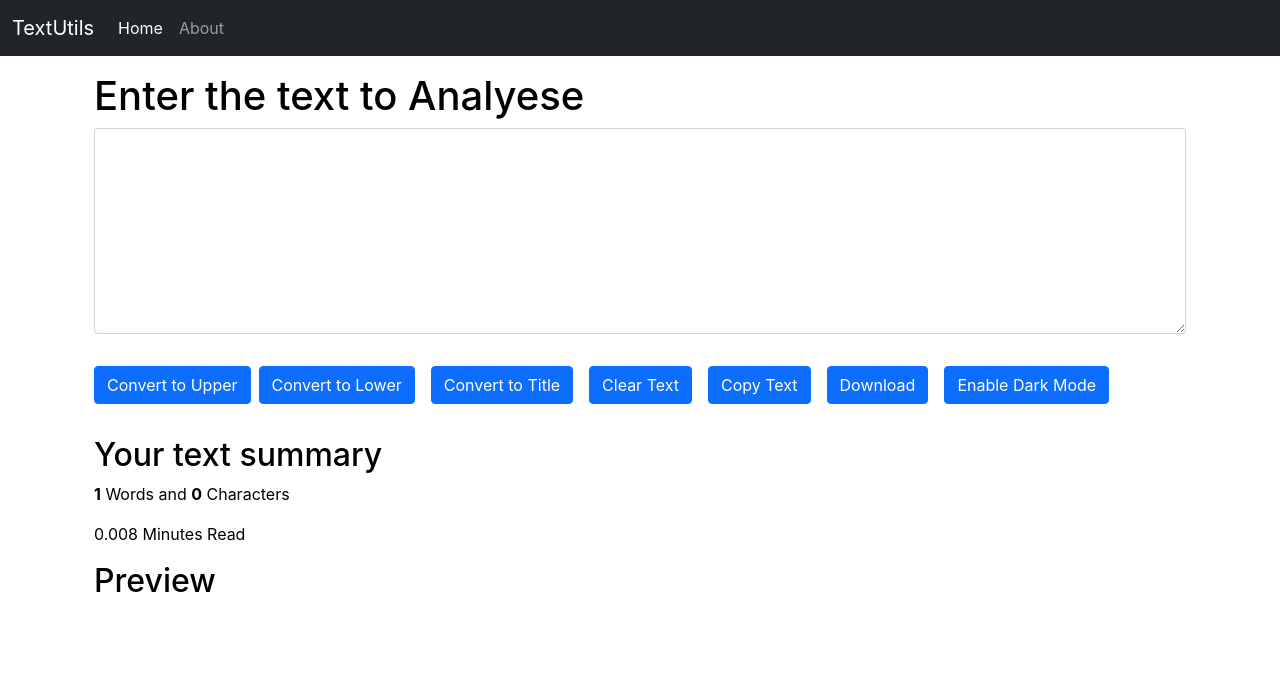
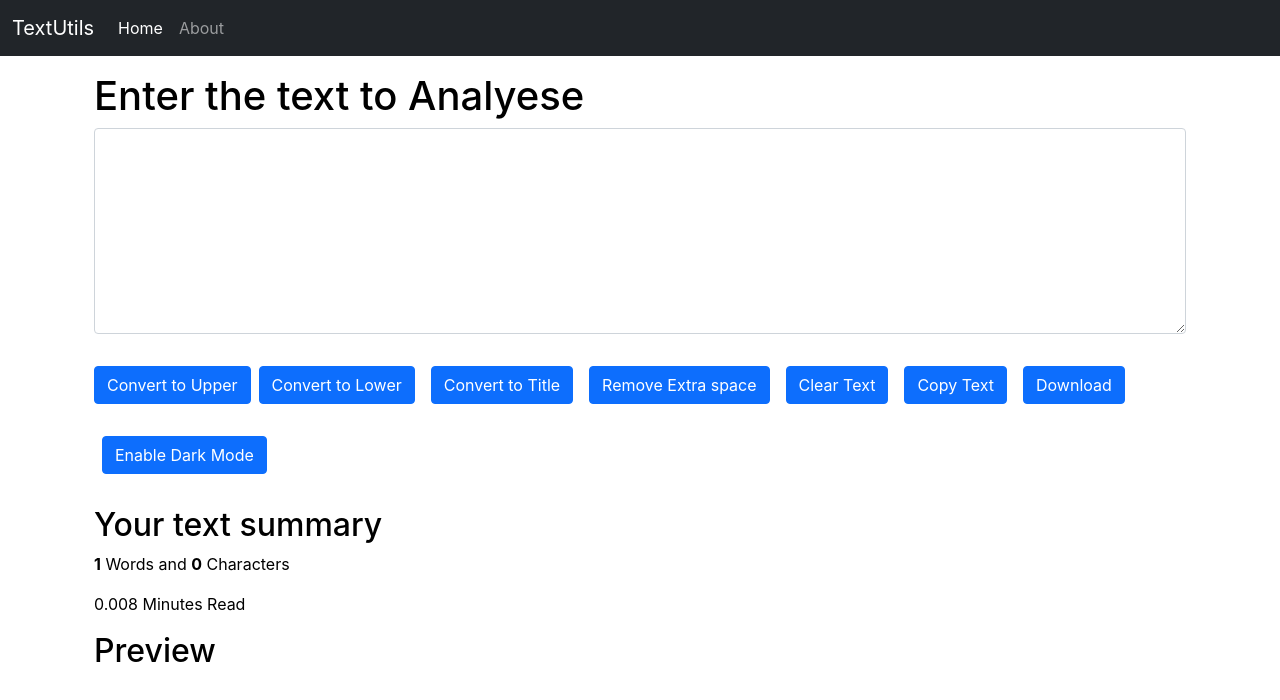
Before and after one commit to YadunandanaVR/textutils, a React (Create React App) app: page / in a window 1280 px wide. Shown: the top 700 px of the page. Built offline with nearby package versions, Linux system fonts and the light colour scheme.

Commit message:
add more functionalities like to remove extra spaces from the text

```diff
--- a/src/components/TextForm.js
+++ b/src/components/TextForm.js
@@ -37,8 +37,14 @@ export default function TextForm(props) {
 
   //Function to Copy the text to Clipboard
   const HandleOnCopyClick = () => {
-    navigator.clipboard.writeText(text);
+    navigator.clipboard.writeText(text.value);
   };
+
+  //Function to remove extra spaces
+  const handleOnSpaceClick = () => {
+    let newText = text.split(/[ ] + /);
+    setText(newText.join(" "))
+  }
 
   //Function to download the test as a text file
   const HandleOnDownloadClick = () => {
@@ -100,6 +106,7 @@ export default function TextForm(props) {
         <button className="btn btn-primary" onClick={HandleOnUpClick}>Convert to Upper</button>
         <button className="btn btn-primary mx-2 my-3" onClick={HandleOnLowClick}>Convert to Lower</button>
         <button className="btn btn-primary mx-2 my-3" onClick={HandleOnTitleClick}>Convert to Title</button>
+        <button className="btn btn-primary mx-2 my-3" onClick={handleOnSpaceClick}>Remove Extra space</button>
         <button className="btn btn-primary mx-2 my-3" onClick={HandleOnClearClick}>Clear Text</button>
         <button className="btn btn-primary mx-2 my-3" onClick={HandleOnCopyClick}>Copy Text</button>
         <button className="btn btn-primary mx-2 my-3" onClick={HandleOnDownloadClick}>Download</button>
@@ -108,7 +115,7 @@ export default function TextForm(props) {
 
       <div className="container my-3" style={myStyle}>
         <h2>Your text summary</h2>
-        <p><b>{text.split(" ").length}</b> Words and <b>{text.length}</b>{" "} Characters</p>
+        <p><b>{text.split(" ").length}</b> Words and <b>{text.length}</b> Characters</p>
         <p>{0.008 * text.split(" ").length.toFixed(4)} Minutes Read</p>
         <h2>Preview</h2>
         <p>{text}</p>
```
